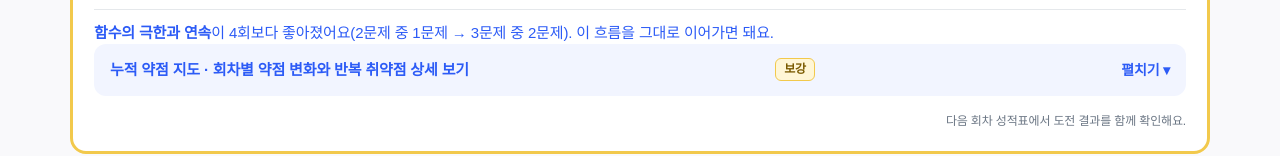
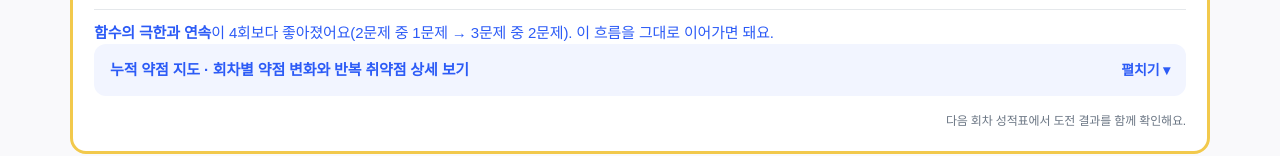
Before and after one commit to hongsk0131-cell/omega-report, a plain HTML site: page report-review-plus-v9.html in a window 1280 px wide. Shown: the part 9010-9166 px from the top of the page. Drawn offline with Linux system fonts and the light colour scheme; a web font is replaced by a local one.

Commit message:
V9: 누적 약점 지도 보강 태그 삭제(15번 섹션 자체가 신규)
Co-Authored-By: Claude Opus 5.5 <noreply@anthropic.com>
Claude-Session: https://claude.ai/code/session_01SifgvhBtZay1Sym9d6FadP

```diff
--- a/report-review-plus-v9.html
+++ b/report-review-plus-v9.html
@@ -597,7 +597,7 @@ body.nov9 .v9m{background:none;color:inherit;padding:0}
 <section class="card new">
 <h2>다음 회차 목표 <span class="tagN">신규</span></h2>
 <div id="chal"></div>
-<details class="fold hist2"><summary>누적 약점 지도 · 회차별 약점 변화와 반복 취약점 상세 보기 <span class="tagU">보강</span></summary>
+<details class="fold hist2"><summary>누적 약점 지도 · 회차별 약점 변화와 반복 취약점 상세 보기</summary>
 <div id="unitChg"></div>
 </details>
 <div class="note">다음 회차 성적표에서 도전 결과를 함께 확인해요.</div>
```
